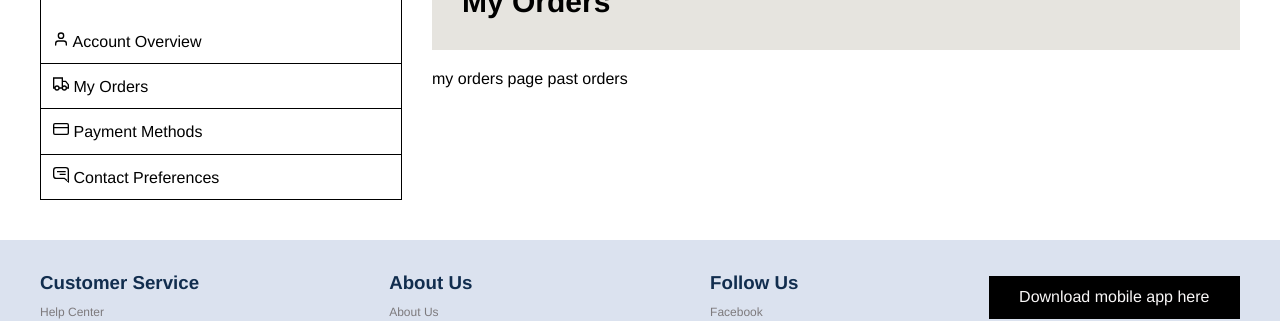
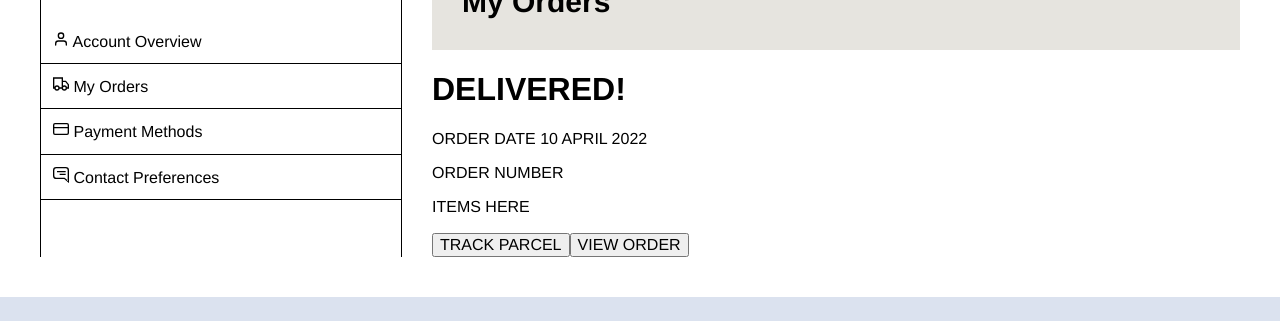
Before and after one commit to salmonsashimi/onlinestore, a Next.js app: page /user in a window 1280 px wide. Both pictures are taken after a click on the button "My Orders". Shown: the part 330-651 px from the top of the page. Built offline with nearby package versions, Linux system fonts and the light colour scheme; no server answers.

Commit message:
structured my orders component

```diff
--- a/src/components/userComponents/MyOrders.js
+++ b/src/components/userComponents/MyOrders.js
@@ -1,8 +1,14 @@
 const MyOrders = () => (
-    <div>
+    <div className='myOrders'>
+        <h1>DELIVERED!</h1>
+        <p>ORDER DATE 10 APRIL 2022</p>
+        <p>ORDER NUMBER</p>
+        <p>ITEMS HERE</p>
+        <div className='myOrders__buttons'>
+            <button>TRACK PARCEL</button>
+            <button>VIEW ORDER</button>
+        </div>
 
-        my orders page
-        past orders
     </div>
 )
 
```
